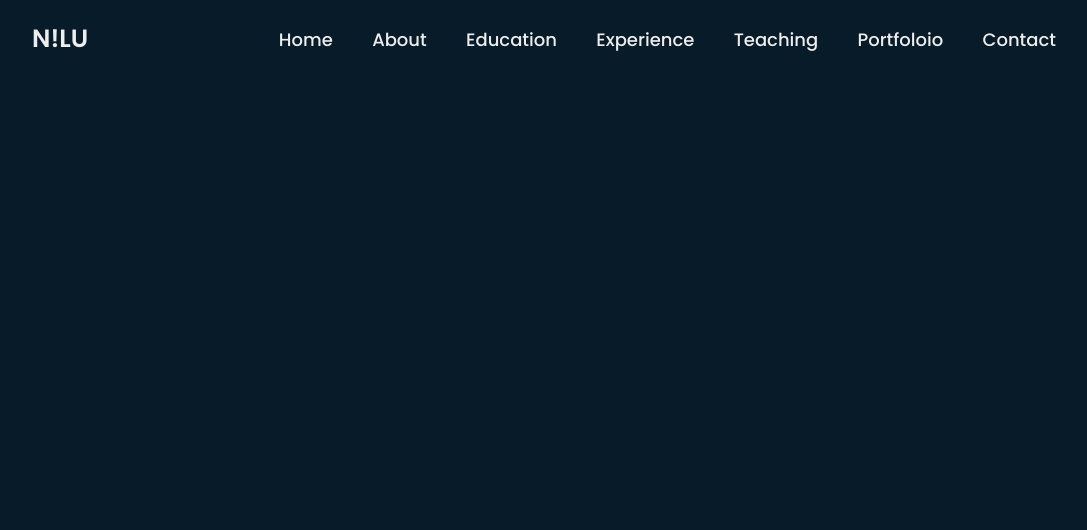
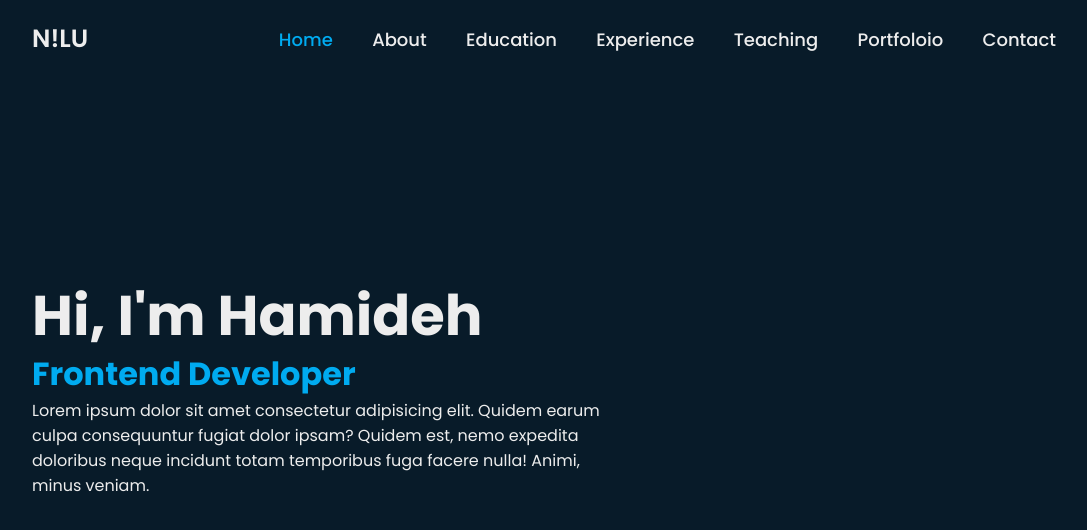
Before and after one commit to hahosseinit/hahosseinit.github.io, a plain HTML site: page index.html in a window 1280 px wide. Shown: the whole page, without its empty margins (96-1183 px from the left). Drawn offline with Linux system fonts and the light colour scheme.

Commit message:
Update index.html

```diff
--- a/index.html
+++ b/index.html
@@ -13,7 +13,7 @@
             <a href="#" class="logo">N!LU</a>
 
             <nav class="navbar">
-                <a href="#">Home</a>
+                <a href="#" class="active">Home</a>
                 <a href="#">About</a>
                 <a href="#">Education</a>
                 <a href="#">Experience</a>
@@ -22,6 +22,15 @@
                 <a href="#">Contact</a>
             </nav>
         </header>
+
+        <section class="home">
+            <div class="home-content">
+                <h1>Hi, I'm Hamideh</h1>
+                <h3>Frontend Developer</h3>
+                <p>Lorem ipsum dolor sit amet consectetur adipisicing elit. Quidem earum culpa consequuntur fugiat dolor ipsam? Quidem est, nemo expedita doloribus neque incidunt totam temporibus fuga facere nulla! Animi, minus veniam.</p>
+
+            </div>
+        </section>
         <!-- <h1>Welcome</h1>
         <h2>check out</h2>
         <p>Hiiiii</p>
```
